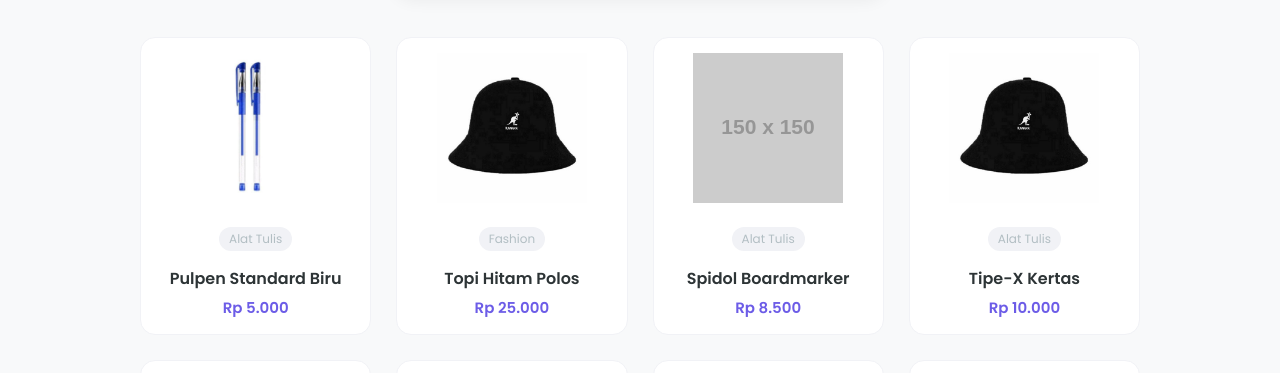
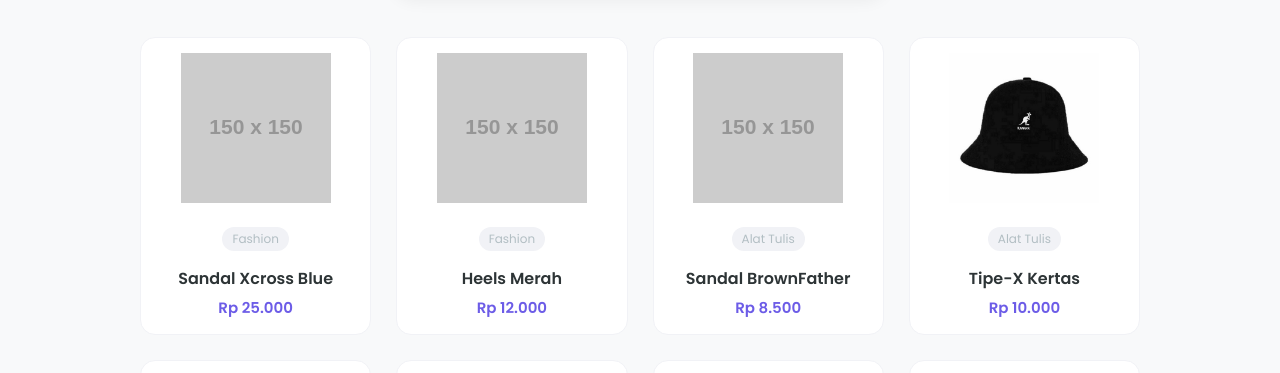
Before and after one commit to caprioboy/hellboy-store-code, a plain HTML site: page belanja.html in a window 1280 px wide. Shown: the part 253-626 px from the top of the page. Drawn offline with Linux system fonts and the light colour scheme; placeholder pictures from the web are drawn by us.

Commit message:
Update belanja.html

```diff
--- a/belanja.html
+++ b/belanja.html
@@ -100,9 +100,9 @@
         // === DATABASE PRODUK BANYAK ===
         // Anda bisa tambahkan produk sebanyak-banyaknya di sini
         const daftarProduk = [
-            { nama: "Pulpen Standard Biru", harga: "Rp 5.000", kat: "Alat Tulis", img: "blue-pen.png", link: "https://tokopedia.com" },
-            { nama: "Topi Hitam Polos", harga: "Rp 25.000", kat: "Fashion", img: "topihitam.jpg", link: "https://shopee.co.id" },
-            { nama: "Spidol Boardmarker", harga: "Rp 8.500", kat: "Alat Tulis", img: "tas.png", link: "#" },
+            { nama: "Sandal Xcross Blue", harga: "Rp 25.000", kat: "Fashion", img: "sandalbiru.png", link: "https://tokopedia.com" },
+            { nama: "Heels Merah", harga: "Rp 12.000", kat: "Fashion", img: "sandalmerah.png", link: "https://shopee.co.id" },
+            { nama: "Sandal BrownFather", harga: "Rp 8.500", kat: "Alat Tulis", img: "sandalcoklat.png", link: "#" },
             { nama: "Tipe-X Kertas", harga: "Rp 10.000", kat: "Alat Tulis", img: "topihitam.jpg", link: "#" },
             { nama: "Tas Ransel Sekolah", harga: "Rp 150.000", kat: "Fashion", img: "tas.png", link: "#" },
             { nama: "Jam Tangan Digital", harga: "Rp 75.000", kat: "Aksesoris", img: "jamtangan.png", link: "#" },
```
